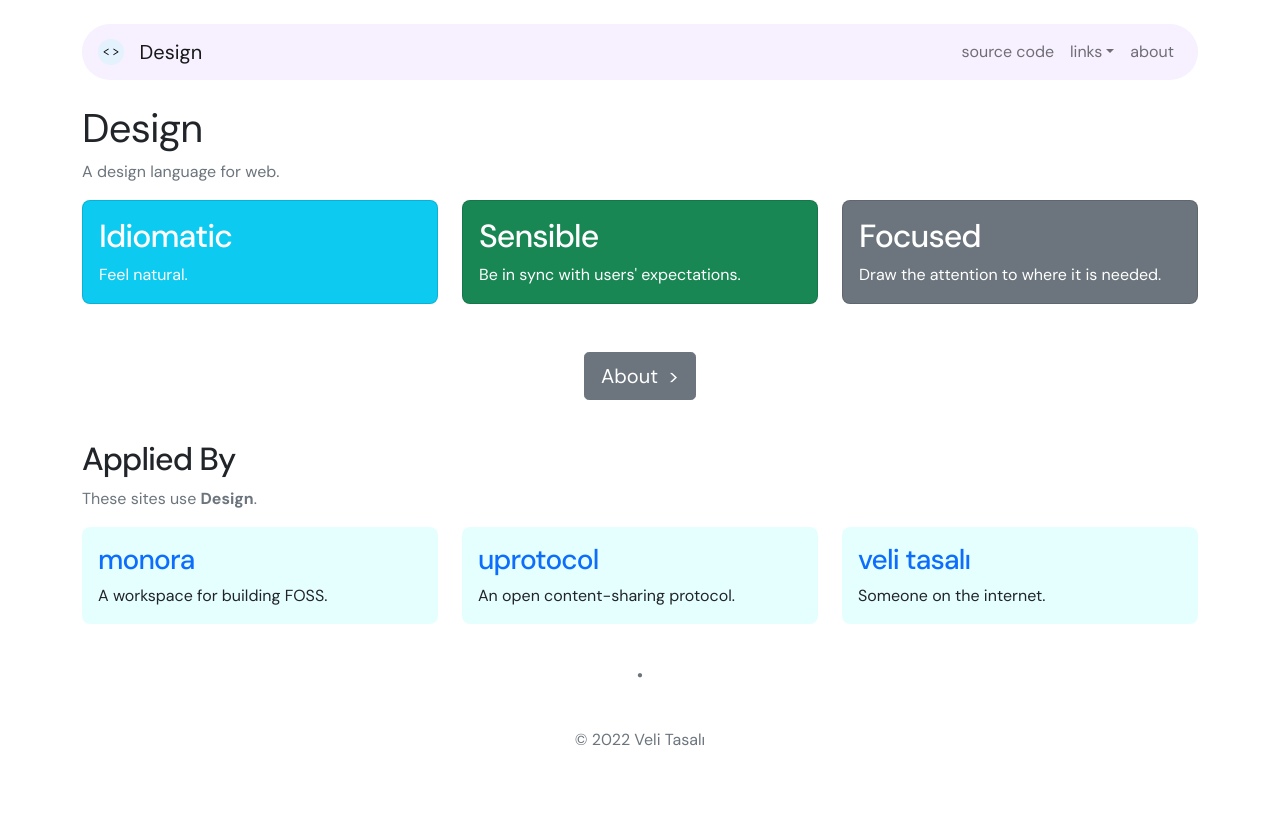
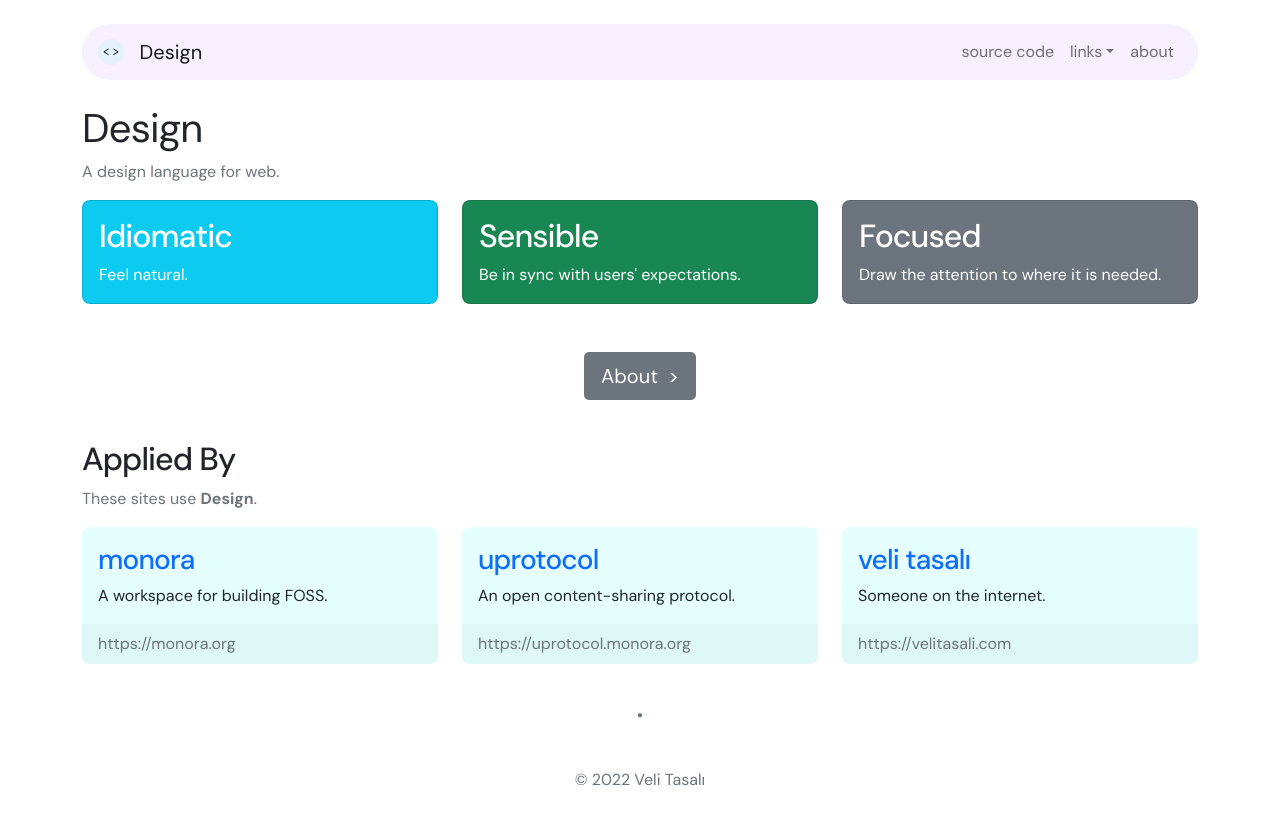
Before and after one commit to velitasali/design, a Jekyll site: the page built from index.html, in a window 1280 px wide. Shown: the top 825 px of the page. Built offline with Jekyll 4.4.1, drawn with Linux system fonts in a browser that asks for light colours.

Commit message:
design: cloud: Remove border from card footer

```diff
--- a/_sass/_theme.scss
+++ b/_sass/_theme.scss
@@ -31,7 +31,14 @@
 
 .bg-cloud {
     border: transparent !important;
+}
+
+.bg-cloud.card {
     transition: box-shadow .4s ease-in-out;
+}
+
+.bg-cloud .card-footer {
+    border: transparent !important;
 }
 
 .bigdot::after {
--- a/_sass/theme-dark.scss
+++ b/_sass/theme-dark.scss
@@ -6,7 +6,7 @@
     background-color: #262A2E;
 }
 
-.bg-cloud:hover {
+.bg-cloud.card:hover {
     box-shadow: 0 6px 3rem 0 rgb(38, 42, 47);
 }
 
--- a/_sass/theme-light.scss
+++ b/_sass/theme-light.scss
@@ -5,7 +5,7 @@
     background-color: #E5FFFF;
 }
 
-.bg-cloud:hover {
+.bg-cloud.card:hover {
     box-shadow: 0 6px 3rem 0 rgb(217, 232, 243);
 }
 
--- a/index.html
+++ b/index.html
@@ -51,6 +51,7 @@
                     </a>
                     <p class="card-text">{{ applier.description }}</p>
                 </div>
+                <div class="card-footer text-secondary">{{ applier.link }}</div>
             </div>
         </div>
         {% endfor %}
```
